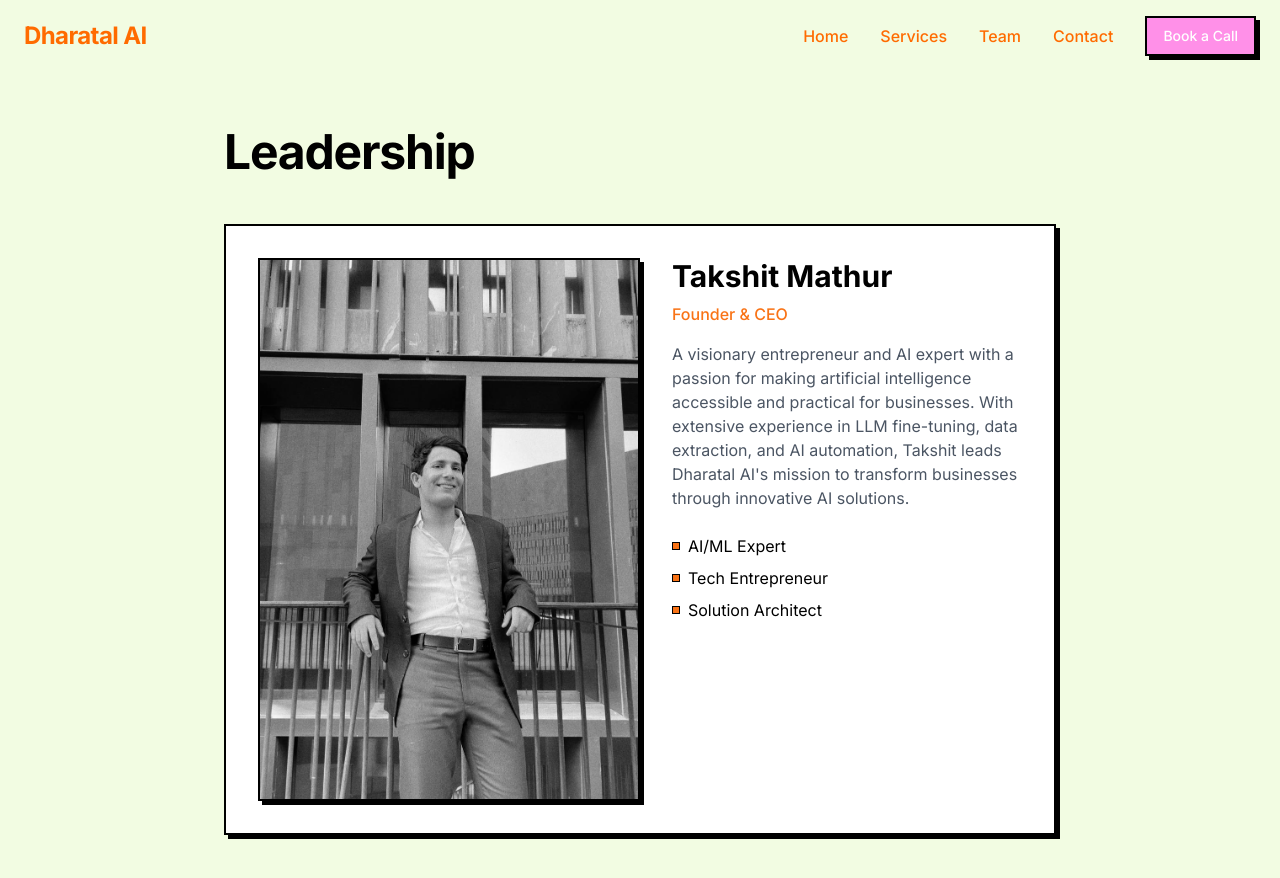
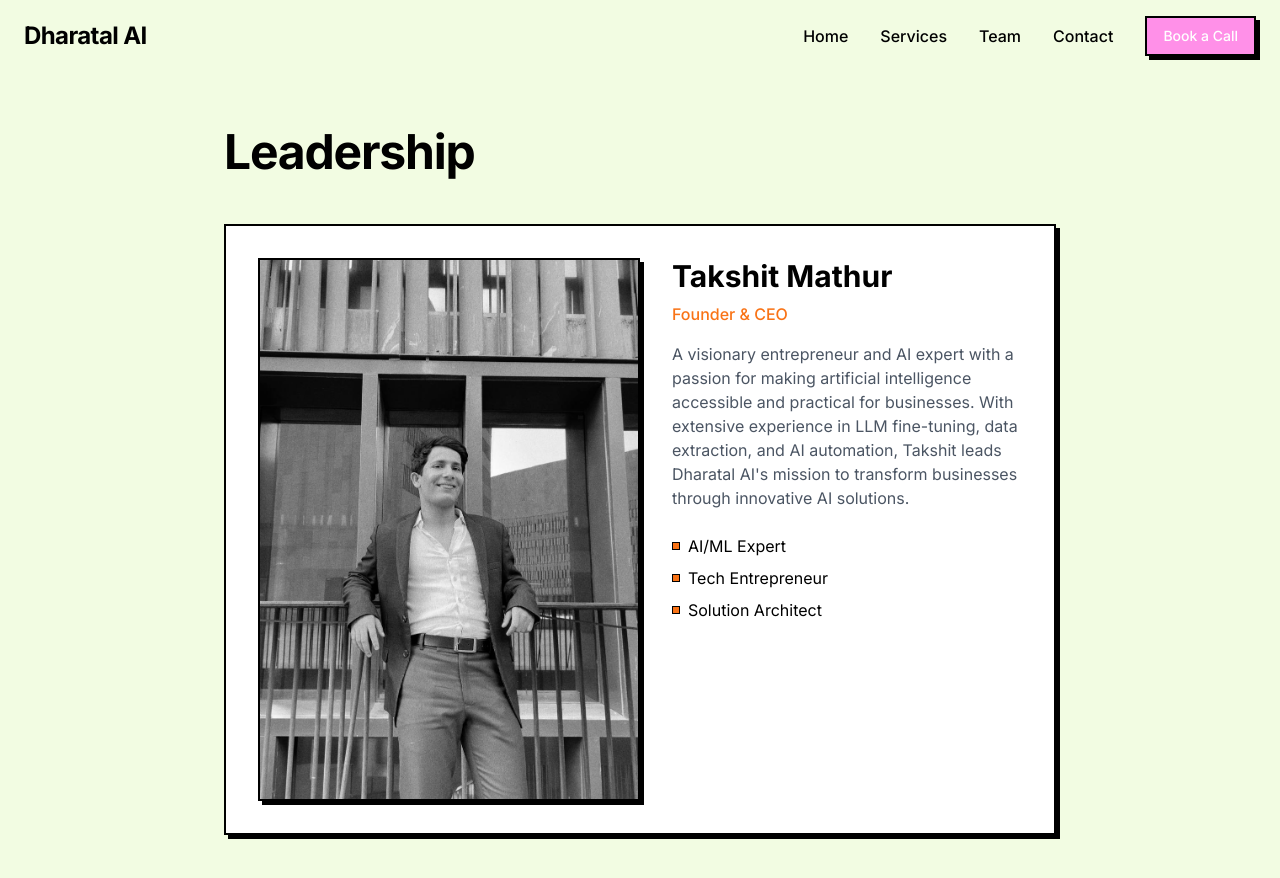
Before and after one commit to takshit12/dharatal-innovation-hub-52, a React (Vite) app: page /team in a window 1280 px wide. Shown: the top 878 px of the page. Built offline with nearby package versions, Linux system fonts and the light colour scheme.

Commit message:
Change header colors to black
Updated the header colors to black across the application. Additionally, modified the color of all elements on the services page to #1714db.
[skip gpt_engineer]

```diff
--- a/src/components/Navbar.tsx
+++ b/src/components/Navbar.tsx
@@ -17,7 +17,7 @@ export const Navbar = () => {
   // Determine button color based on current route
   const getButtonColor = () => {
     if (location.pathname === '/') return 'bg-[#ff6b00]';
-    if (location.pathname.startsWith('/services')) return 'bg-[#0000FF]';
+    if (location.pathname.startsWith('/services')) return 'bg-[#1714db]';
     return 'bg-[#FF90E8]';
   };
 
@@ -25,20 +25,20 @@ export const Navbar = () => {
     <nav className="fixed w-full z-50 transition-all duration-300">
       <div className="container mx-auto px-6 py-4">
         <div className="flex items-center justify-between">
-          <Link to="/" className="text-2xl font-bold text-[#ff6b00] tracking-tight">
+          <Link to="/" className="text-2xl font-bold text-black tracking-tight">
             Dharatal AI
           </Link>
           <div className="hidden md:flex items-center space-x-8">
-            <Link to="/" className="text-[#ff6b00] hover:text-[#ff6b00]/80 transition-colors font-medium">
+            <Link to="/" className="text-black hover:text-black/80 transition-colors font-medium">
               Home
             </Link>
-            <Link to="/services" className="text-[#ff6b00] hover:text-[#ff6b00]/80 transition-colors font-medium">
+            <Link to="/services" className="text-black hover:text-black/80 transition-colors font-medium">
               Services
             </Link>
-            <Link to="/team" className="text-[#ff6b00] hover:text-[#ff6b00]/80 transition-colors font-medium">
+            <Link to="/team" className="text-black hover:text-black/80 transition-colors font-medium">
               Team
             </Link>
-            <Link to="/contact" className="text-[#ff6b00] hover:text-[#ff6b00]/80 transition-colors font-medium">
+            <Link to="/contact" className="text-black hover:text-black/80 transition-colors font-medium">
               Contact
             </Link>
             <Link to="/book-call">
--- a/src/components/ServiceCard.tsx
+++ b/src/components/ServiceCard.tsx
@@ -13,7 +13,7 @@ interface ServiceCardProps {
 export const ServiceCard = ({ title, description, Icon, slug, number }: ServiceCardProps) => {
   const location = useLocation();
   const isServicesPage = location.pathname === '/services';
-  const accentColor = isServicesPage ? '#0EA5E9' : '#FF90E8';
+  const accentColor = isServicesPage ? '#1714db' : '#FF90E8';
 
   return (
     <div className="group bg-white border-4 border-black shadow-[4px_4px_0px_0px_rgba(0,0,0,1)] hover:-translate-y-1 hover:translate-x-1 hover:shadow-[6px_6px_0px_0px_rgba(0,0,0,1)] transition-all duration-200">
```
